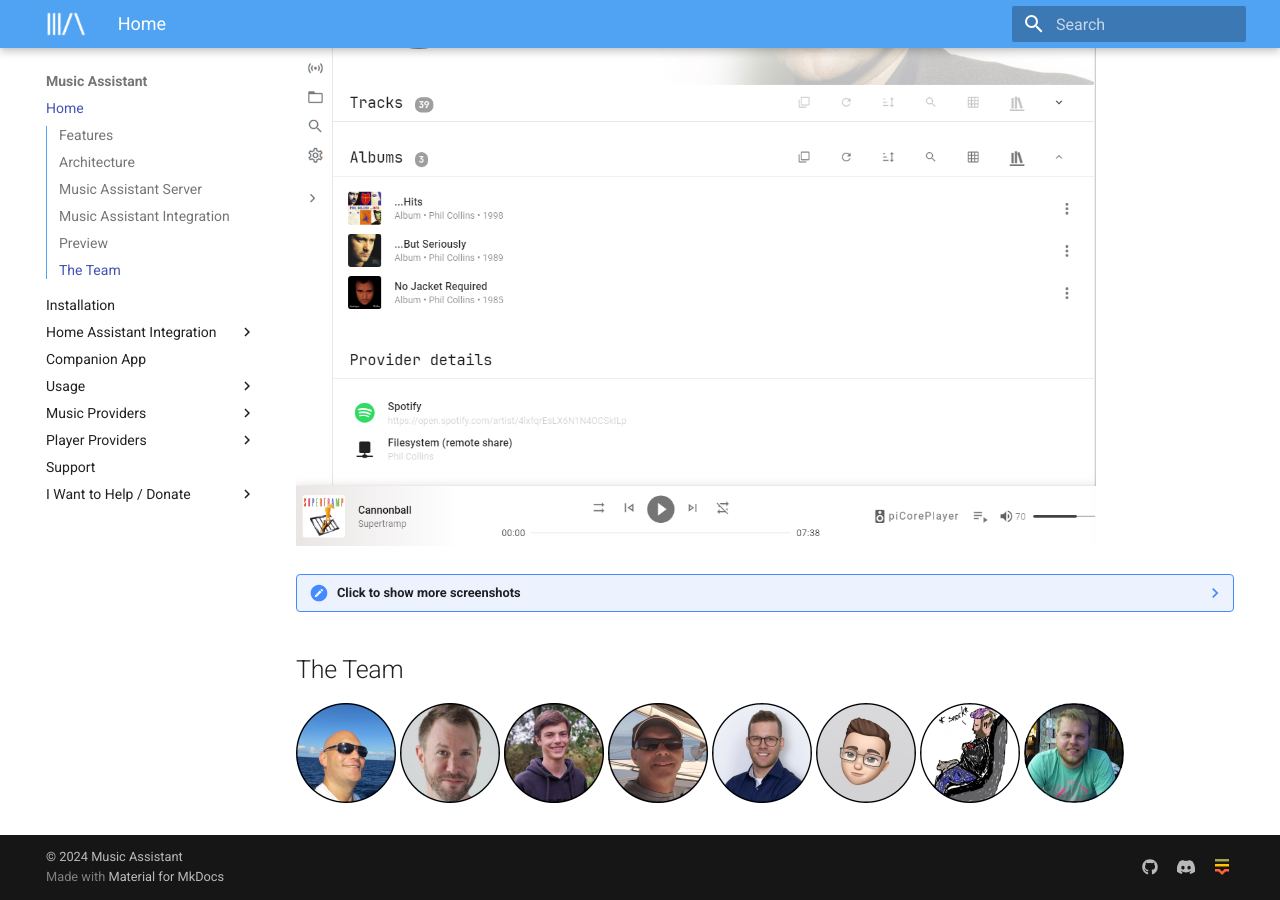
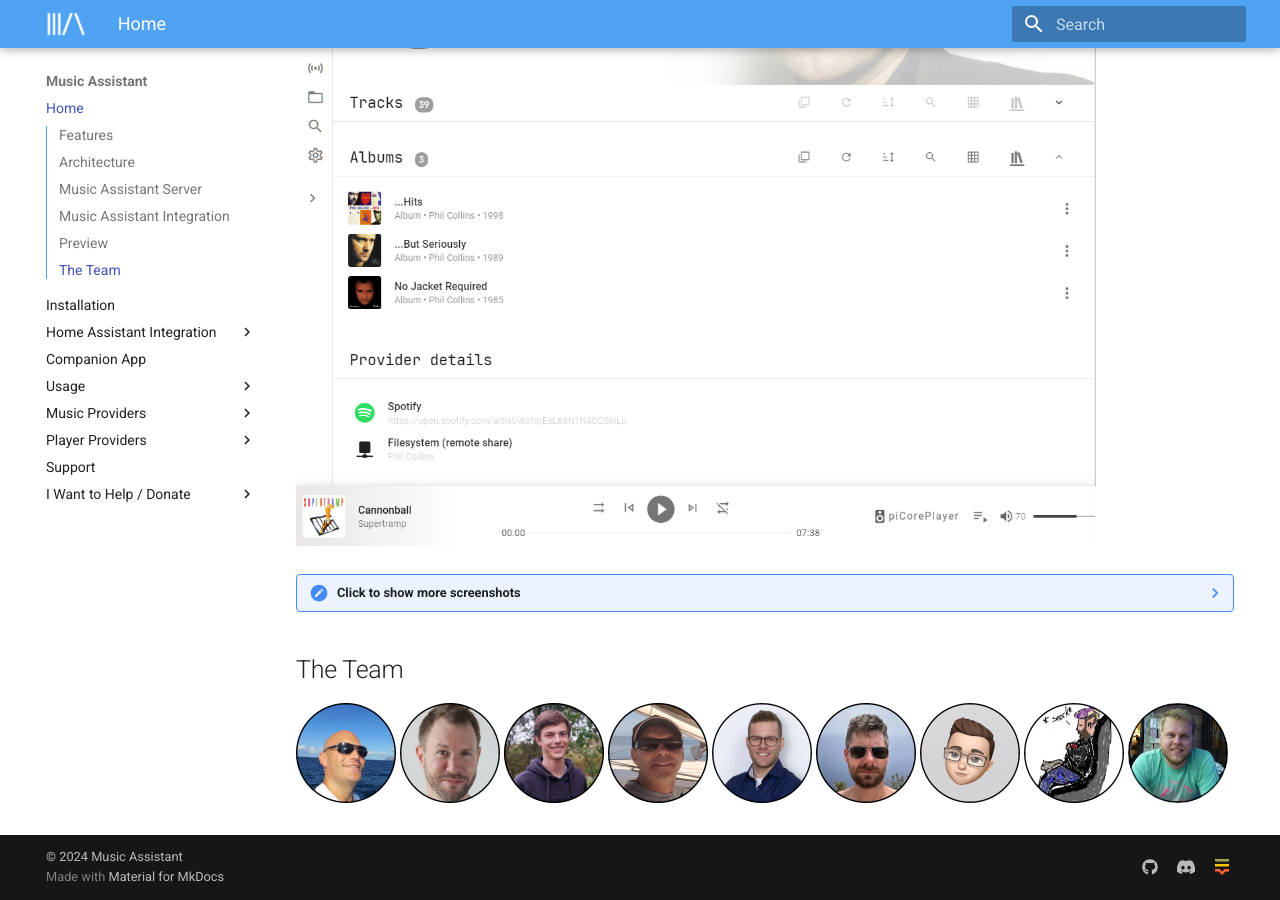
Before and after one commit to pwbriggs/music-assistant.github.io, an MkDocs documentation site: the page built from docs/index.md, in a window 1280 px wide and 900 px high, scrolled down 2095 px. Built offline with MkDocs 1.6.1 and Material for MkDocs 9.7.7, drawn with Linux system fonts in a browser that asks for light colours.

Commit message:
Add Giel

```diff
--- a/docs/index.md
+++ b/docs/index.md
@@ -52,6 +52,7 @@
 [![Jonathan](assets/team/jonathan.png){ width=100 }](https://github.com/arctixdev "Jonathan. Author of the Deezer provider and the Companion App")
 [![Gavin](assets/team/gavin.png){ width=100 }](https://github.com/OzGav "Gavin. Community Support and Documentation")
 [![Marvin](assets/team/marvin.png){ width=100 }](https://github.com/marvinschenkel "Marvin. Author of the YouTube provider")
+[![Giel](assets/team/gieljnssns.png){ width=100 }](https://github.com/gieljnssns "Giel. Author of the Soundcloud provider")
 [![Santiago](assets/team/santiago.png){ width=100 }](https://github.com/santiagosotoc "Santiago. Author of the Snapcast provider")
 [![khers](assets/team/khers.png){ width=100 }](https://github.com/khers "Eric. Author of the Subsonic provider")
 [![Lokiberra](assets/team/lokiberra.png){ width=100 }](https://github.com/lokiberra "Kevin. Author of the Jellyfin provider")
```
